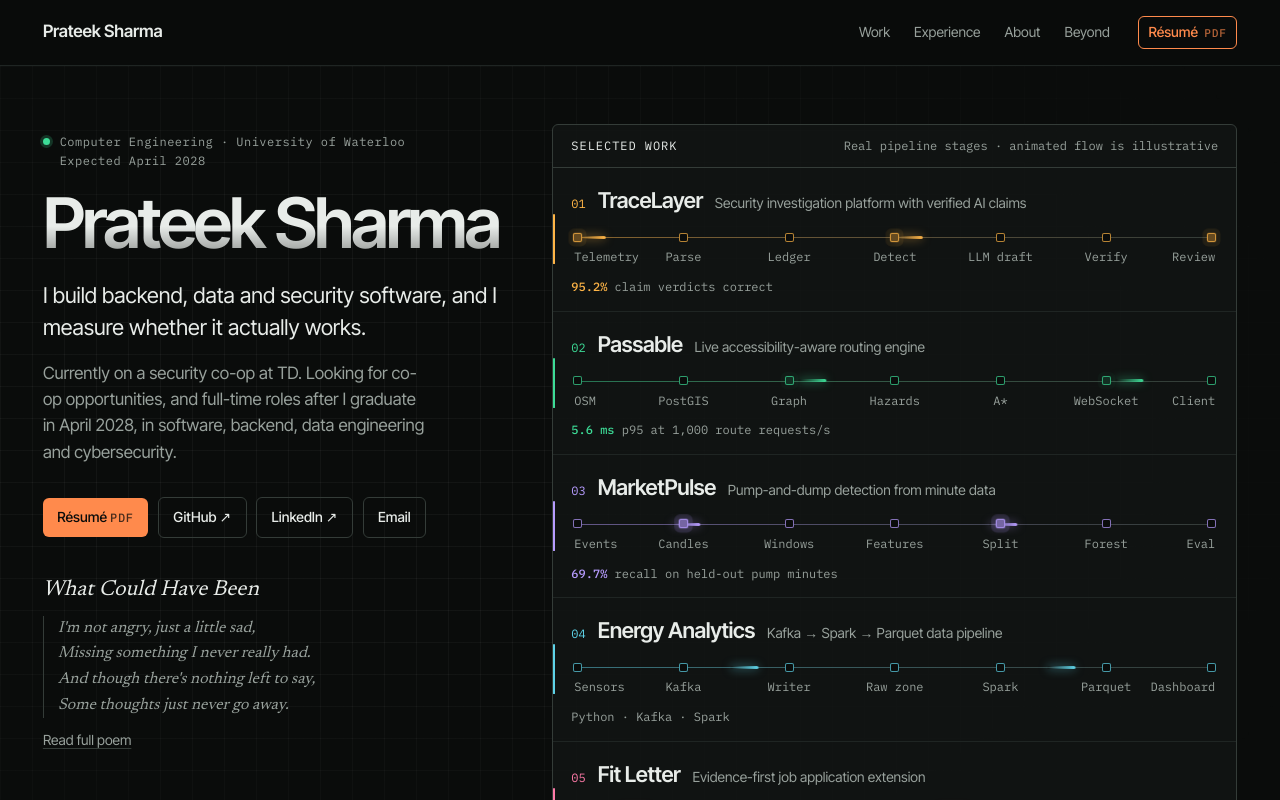
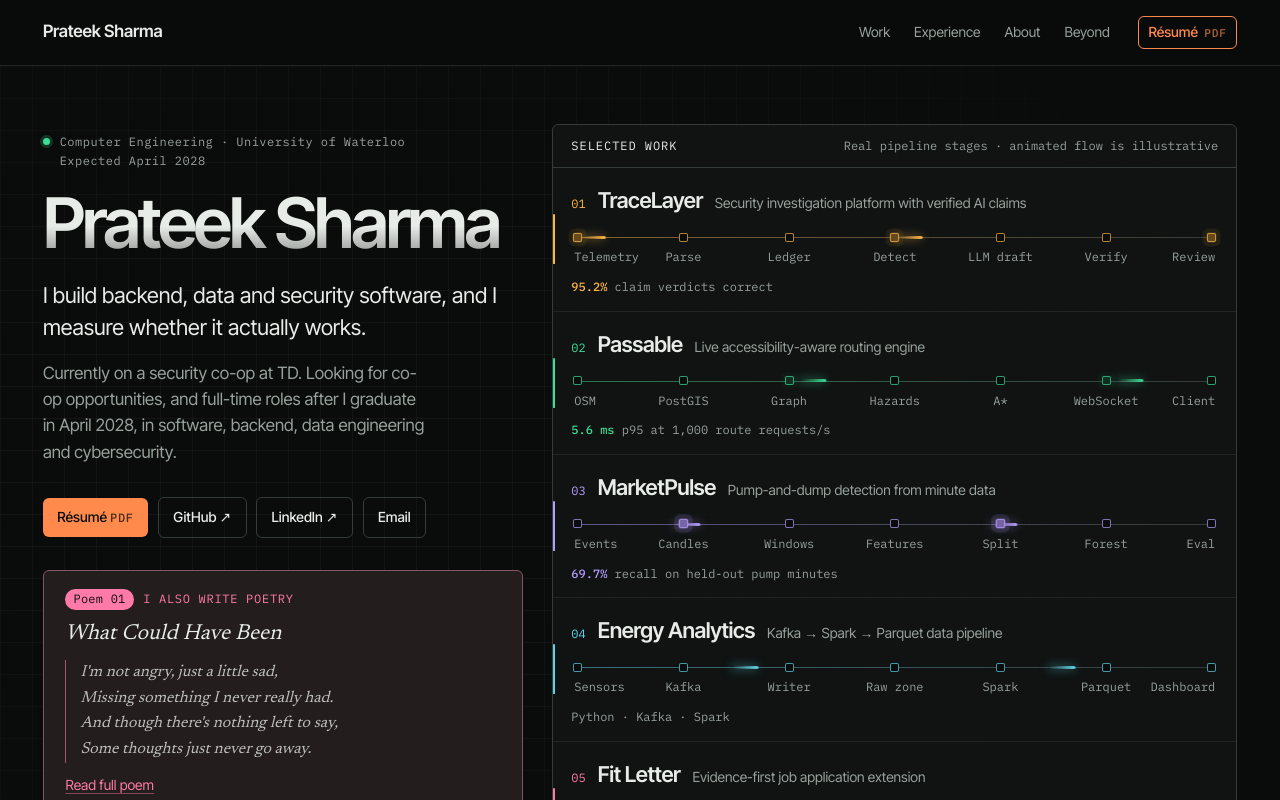
Before and after one commit to PrateekGithub23/personal-portfolio, a Next.js app: page / in a window 1280 px wide. Shown: the top 800 px of the page. Built offline with nearby package versions, Linux system fonts and the light colour scheme; no server answers.

Commit message:
Hero poem snippet: poetry-pink card, Poem 01 label, pink link

```diff
--- a/src/app/page.module.css
+++ b/src/app/page.module.css
@@ -124,13 +124,55 @@
 }
 
 .heroSnippet {
-  margin-top: 2.25rem;
+  --poem: var(--hue-fitletter);
+  max-width: 30rem;
+  margin-top: 2rem;
+  padding: 1.1rem 1.35rem 1rem;
+  border: 1px solid color-mix(in srgb, var(--poem) 40%, var(--rule-strong));
+  border-radius: var(--radius);
+  background: color-mix(in srgb, var(--poem) 7%, var(--plate));
   font-size: var(--step--1);
   color: var(--muted);
 }
 
 .heroSnippet p {
   margin: 0;
+}
+
+.snippetKicker {
+  display: flex;
+  align-items: center;
+  gap: 0.6rem;
+  margin-bottom: 0.5rem !important;
+  font-family: var(--font-mono);
+  font-size: 0.75rem;
+  letter-spacing: 0.06em;
+  text-transform: uppercase;
+  color: var(--poem);
+}
+
+.snippetTag {
+  padding: 0.1rem 0.5rem;
+  border-radius: 999px;
+  background: var(--poem);
+  color: var(--paper);
+  letter-spacing: 0.02em;
+  text-transform: none;
+}
+
+/* In the hero card, the excerpt rule and the link take the poetry hue. */
+.heroSnippet .poemExcerpt {
+  border-left-color: color-mix(in srgb, var(--poem) 60%, transparent);
+  color: color-mix(in srgb, var(--ink) 78%, transparent);
+}
+
+.heroSnippet .poemLink {
+  color: var(--poem);
+  text-decoration-color: color-mix(in srgb, var(--poem) 45%, transparent);
+}
+
+.heroSnippet .poemLink:hover {
+  color: var(--ink);
 }
 
 .mapLink {
--- a/src/app/page.tsx
+++ b/src/app/page.tsx
@@ -21,7 +21,7 @@ import { getProject } from "@/content/projects";
 import { site } from "@/content/site";
 import { DOMAIN_LABEL } from "@/content/types";
 import { domainHue, projectHue } from "@/lib/hues";
-import { getBeyondEntry, getPoems, previewLines } from "@/lib/markdown";
+import { getBeyondEntry, getPoems, poemNo, previewLines } from "@/lib/markdown";
 import styles from "./page.module.css";
 
 export default function HomePage() {
@@ -100,6 +100,10 @@ export default function HomePage() {
             {/* A compact poem snippet: same quiet treatment as in Beyond engineering below. */}
             {latestPoem && (
               <div className={styles.heroSnippet}>
+                <p className={styles.snippetKicker}>
+                  <span className={styles.snippetTag}>{poemNo(latestPoem.number)}</span>I also write
+                  poetry
+                </p>
                 <p className={styles.poemTitle}>{latestPoem.title}</p>
                 <p className={styles.poemExcerpt}>
                   {previewLines(latestPoem).map((line, i) => (
```
